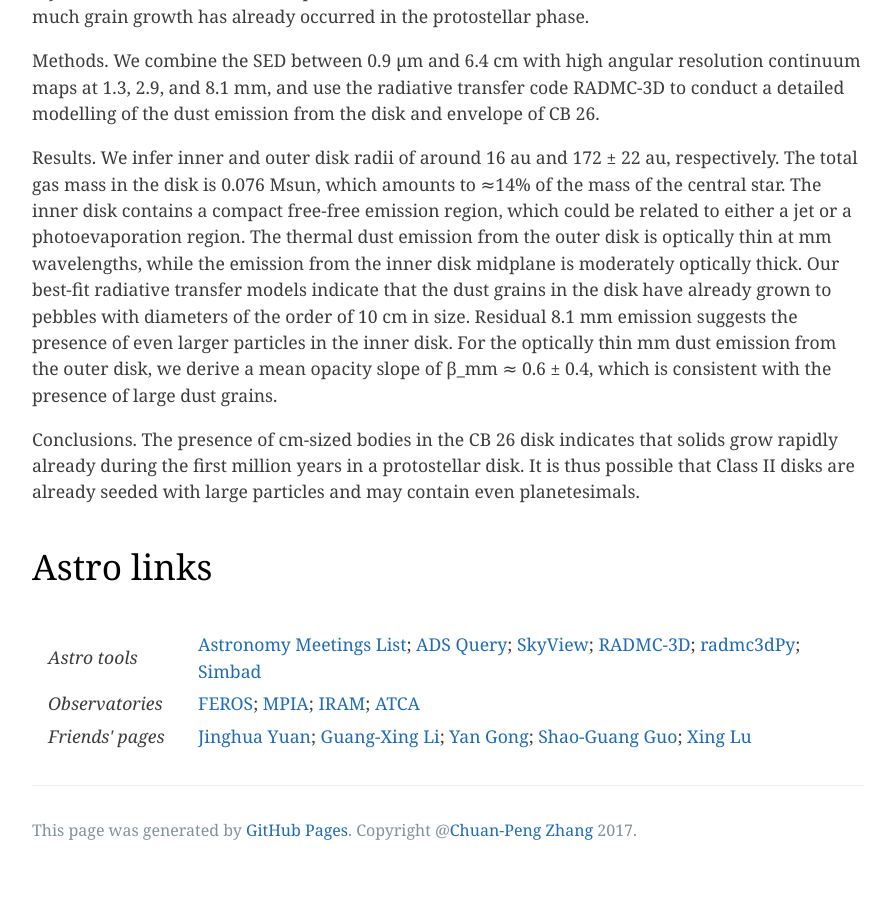
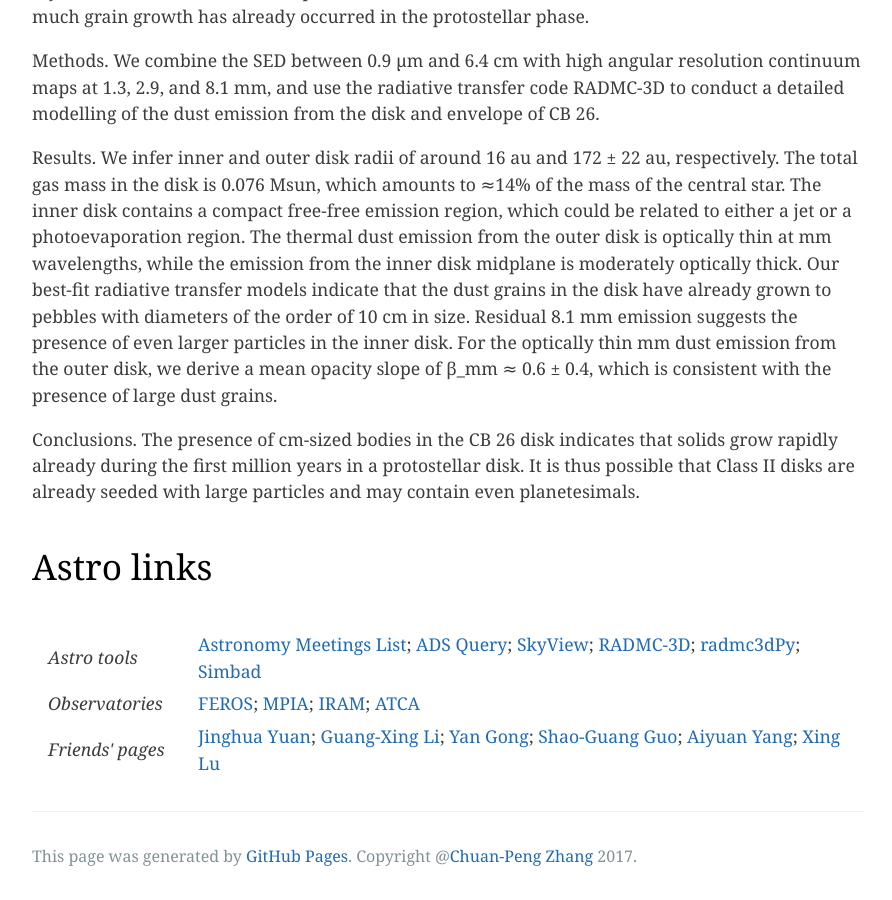
Before and after one commit to zcp521/zcp521.github.io, a Jekyll site: the page built from index.html, in a window 1280 px wide and 900 px high, scrolled down 2305 px. Shown: the whole window, without its empty margins (192-1084 px from the left). Built offline with Jekyll 4.4.1, drawn with Linux system fonts in a browser that asks for light colours; the list of posts is cut into pages by our own code; before the commit the page ends 3179 px from its top, so only the background shows below that.

Commit message:
Update index.html

```diff
--- a/index.html
+++ b/index.html
@@ -116,6 +116,7 @@ in a protostellar disk. It is thus possible that Class II disks are already seed
                 <a href="https://gxli.github.io/personal/">Guang-Xing Li</a>;
                 <a href="https://gongyan2444.github.io/">Yan Gong</a>;
 		<a href="https://shaoguangleo.github.io/">Shao-Guang Guo</a>;
+		<a href="https://ayyastro.github.io/">Aiyuan Yang</a>;
 		<a href="https://xinglunju.github.io/">Xing Lu</a></td>
     	</tr>
     </tbody>
```
